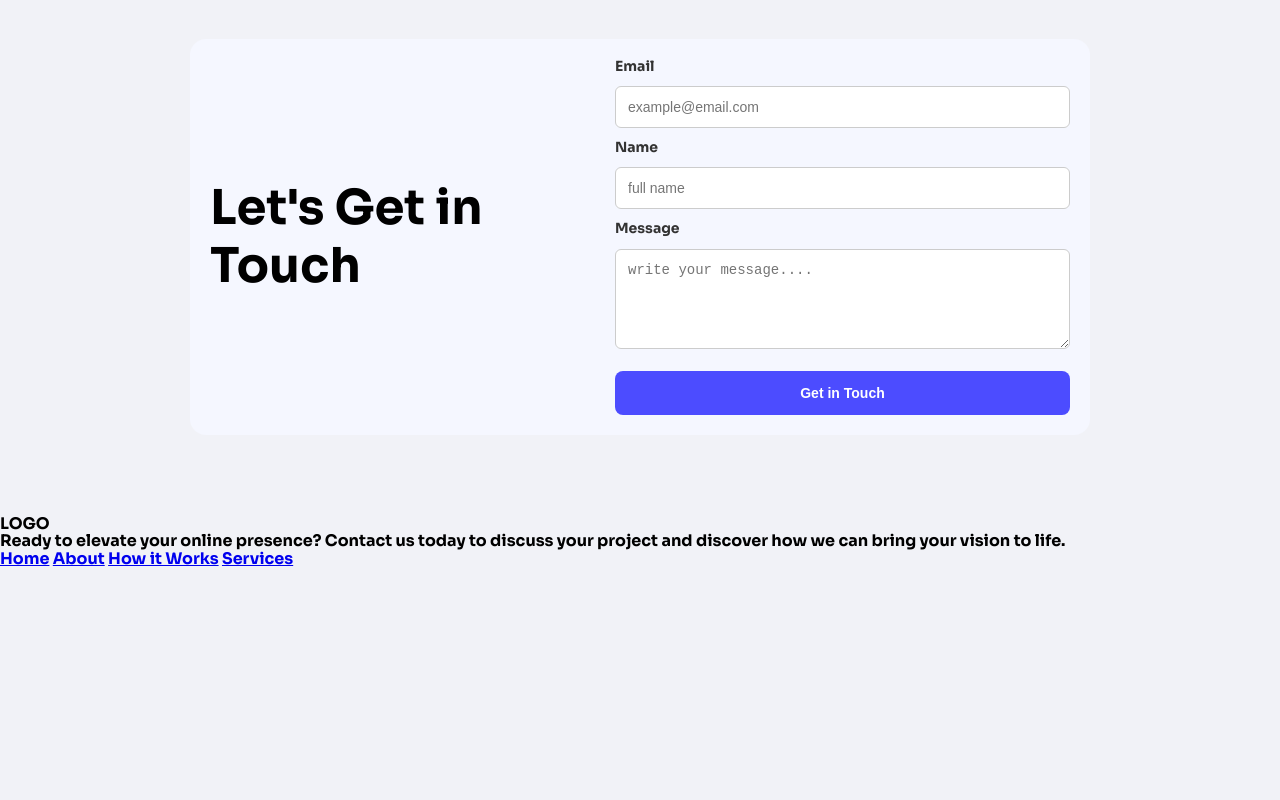
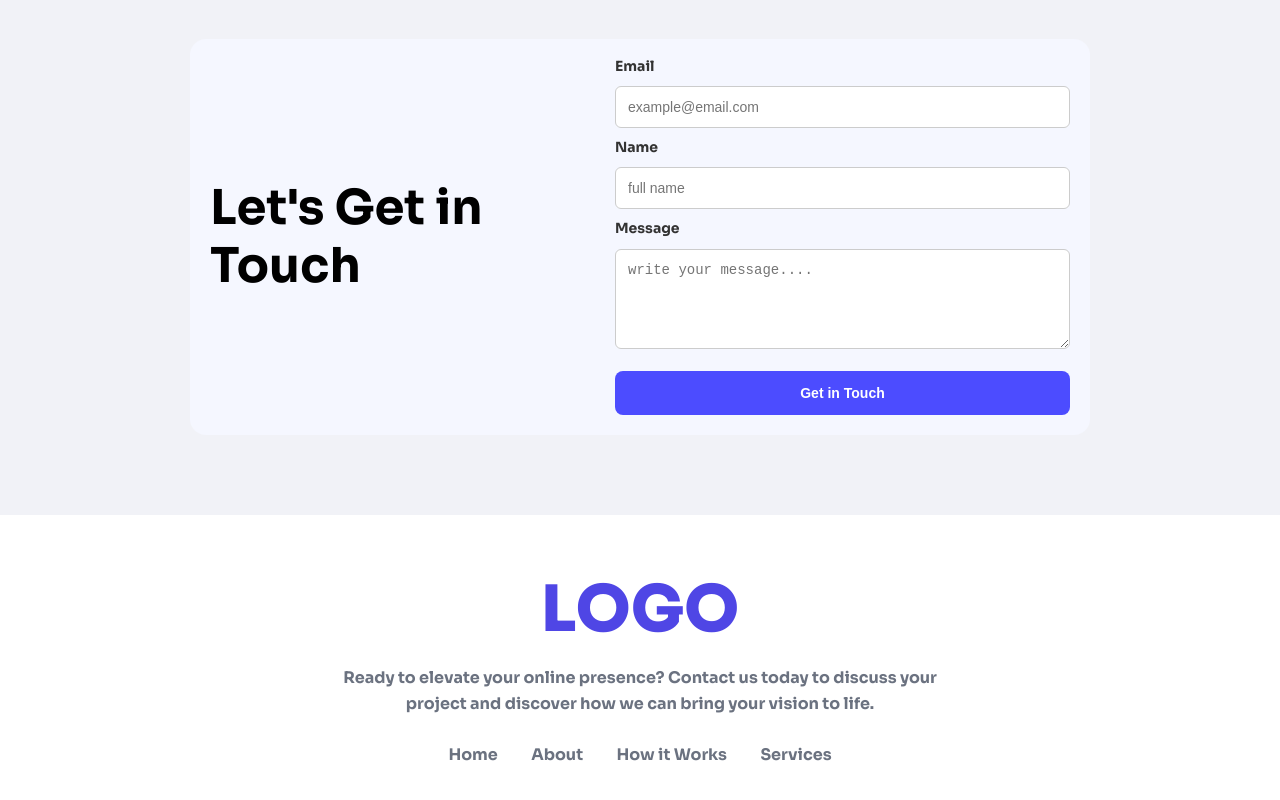
Before and after one commit to Rt-fashion/my-assignment-01, a plain HTML site: page index.html in a window 1280 px wide. Shown: the part 2627-3427 px from the top of the page. Before the commit the page ends 3196 px from the top, so only its background shows below. Drawn offline with Linux system fonts and the light colour scheme.

Commit message:
update footer section

```diff
--- a/styles.css
+++ b/styles.css
@@ -361,3 +361,39 @@ html {
   .contact-form button:hover {
     background-color: #3b3bff;
   }
+
+
+
+    /* Footer */
+    .footer {
+        text-align: center;
+        padding: 60px 20px;
+        background-color: #ffffff;
+      }
+
+      .footer-logo {
+        font-size: 64px;
+        font-weight: 800;
+        color: #4F46E5;
+        margin-bottom: 20px;
+      }
+
+      .footer-description {
+        font-size: 16px;
+        color: #6B7280;
+        max-width: 600px;
+        margin: 0 auto 30px;
+        line-height: 1.6;
+      }
+
+      .footer-nav a {
+        margin: 0 15px;
+        font-size: 16px;
+        color: #6B7280;
+        text-decoration: none;
+        transition: color 0.3s ease;
+      }
+
+      .footer-nav a:hover {
+        color: #4F46E5;
+      }
```
